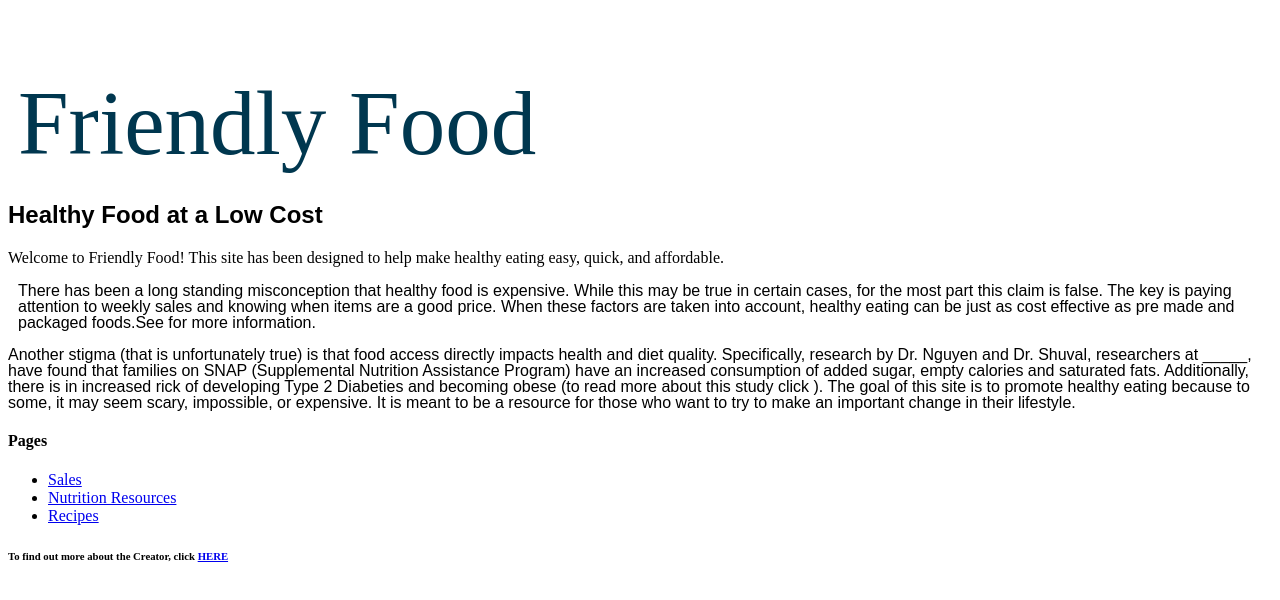
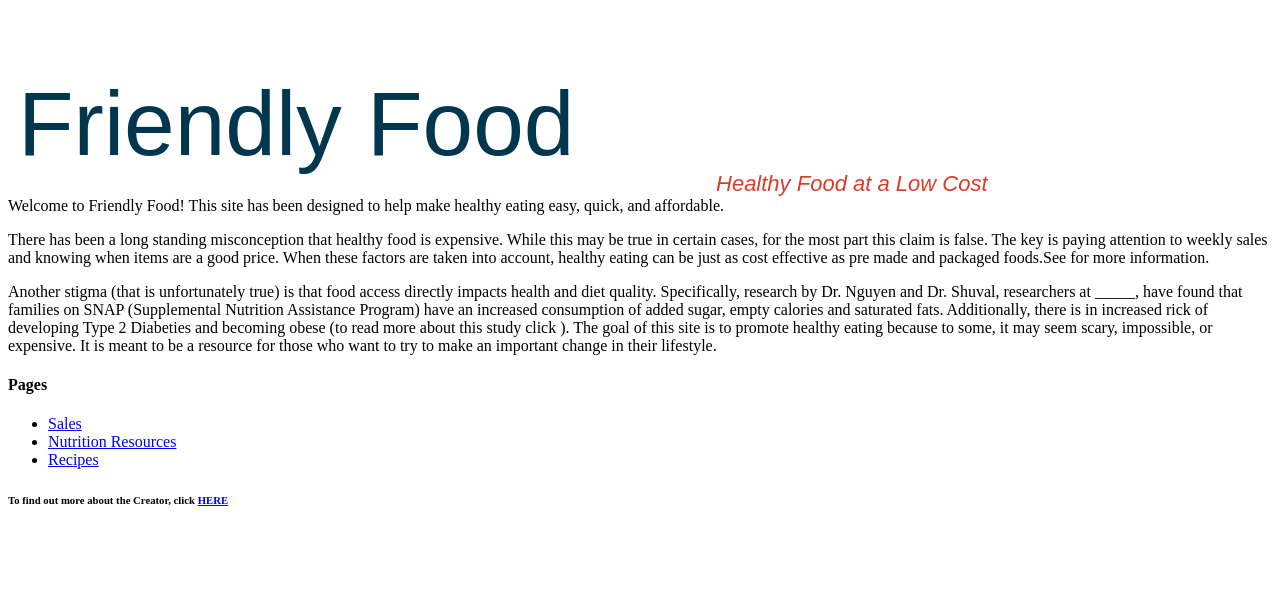
Before and after one commit to morgan-mcclutchy/morgan-mcclutchy.github.io, a plain HTML site: page index.html in a window 1280 px wide. Drawn offline with Linux system fonts and the light colour scheme.

Commit message:
Update mystyles.css

```diff
--- a/mystyles.css
+++ b/mystyles.css
@@ -11,14 +11,26 @@ h1 {
 	font-size: 91px;
     font-weight: 500;
 	text-align: center;
+	font-family: arial;
 	line-height: 1.25em;
 
 }
 
 h2 {
-	font-family: Arial;
-	color: black;
-	font-size: 24;
+	text-align: right;
+    max-width: 695px;
+    margin-top: -10px;
+    margin-right: auto;
+    margin-bottom: 0px;
+    margin-left: auto;
+    width: 100%;
+	color: #dd3b2a;
+    font-size: 22px;
+    font-style: italic;
+    font-weight: 400;
+	font-family: arial;
+
+}
 }
 
 
```
